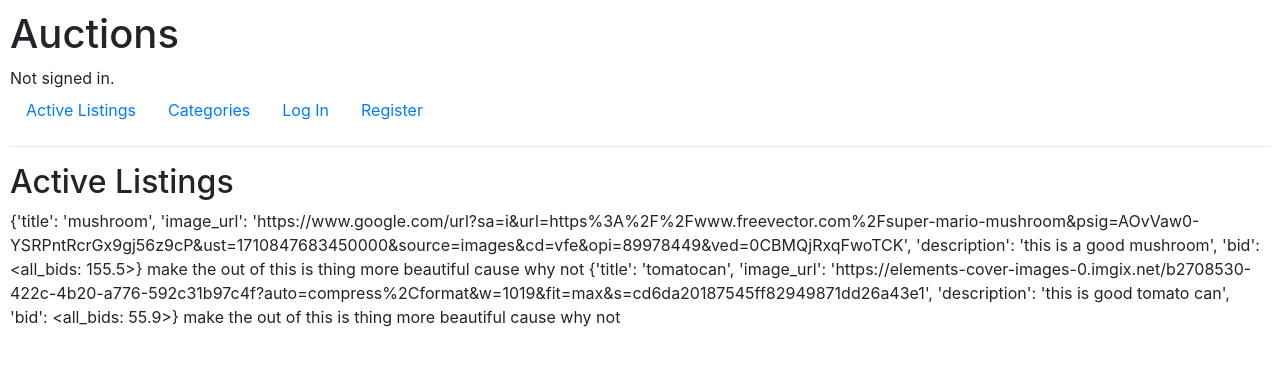
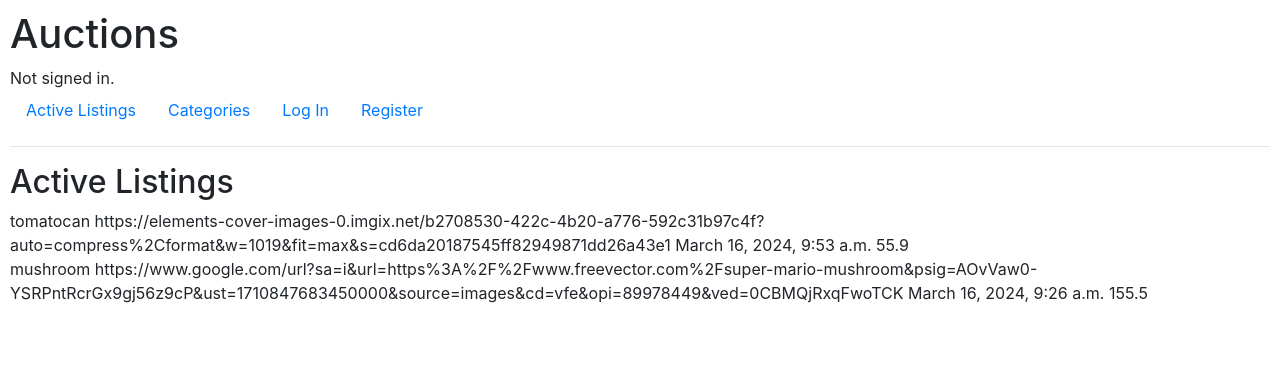
Before and after one commit to Maazalisaeed/commerce, a Django app: page / in a window 1280 px wide. Shown: the top 366 px of the page. Run offline with Django 3.2, Linux system fonts and the light colour scheme; data comes from the database, SQL or seed files in the repository; both versions use the stored data as it was after the commit; some libraries are stand-ins or nearby versions.

Commit message:
data to active listing has been reached now neeed to make it presentable to the user

```diff
--- a/auctions/templates/auctions/index.html
+++ b/auctions/templates/auctions/index.html
@@ -2,7 +2,14 @@
 
 {% block body %}
     <h2>Active Listings</h2>
+
    {%for each_listing in listings_with_bids%}
-   {{each_listing}} make the out of this is thing more beautiful cause why not
+   <div>
+        {{each_listing.title}}
+        {{each_listing.image_url}}
+        {{each_listing.timestamp}}
+        {{each_listing.bid}}
+   </div>
    {%endfor%}
+
 {% endblock %}
--- a/auctions/views.py
+++ b/auctions/views.py
@@ -7,20 +7,18 @@ from .models import User, listing, all_bids , comments
 from .forms import new_listing_form
 
 def index(request):
-     # all this arg all requesting for the discription of the product which is not being user her but will in the listing page idiviudal
-    all_the_listings = listing.objects.all().prefetch_related('bid')
+    all_the_listings = listing.objects.all().order_by('-timestamp').prefetch_related('bid')
     listing_data_with_bids=[]
     for each_listing in all_the_listings:
         data_of_each_listing = {
         'title': each_listing.title,
         'image_url': each_listing.image_url,
         'description': each_listing.description,
+        'timestamp': each_listing.timestamp,
         'bid': each_listing.bid.filter(for_which_listing = each_listing.id).order_by('-bid').first()}
         listing_data_with_bids.append(data_of_each_listing)
-    for i in range(len(listing_data_with_bids)):
-        print(listing_data_with_bids[i]['bid'])
     return render(request, "auctions/index.html",{"listings_with_bids":listing_data_with_bids})
-    # lastly I need to fix the inital bid funtion it will not work for updating the price there need to some logic for that as well
+
 
 def login_view(request):
     if request.method == "POST":
```
Also changed, not shown: db.sqlite3.
